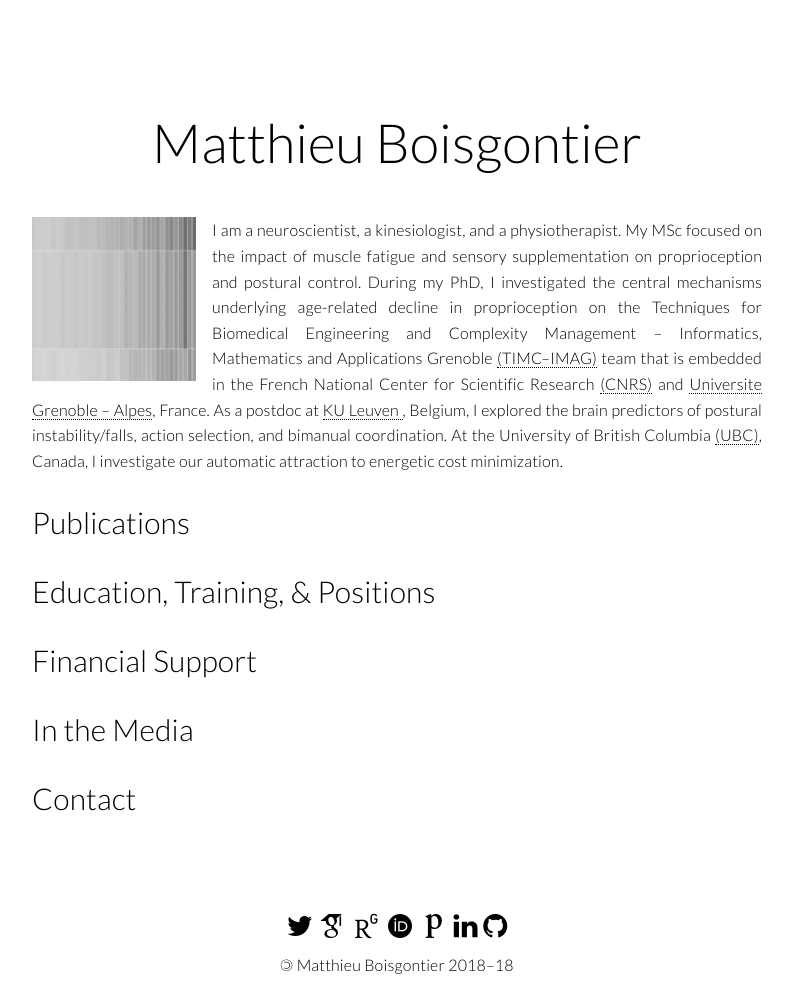
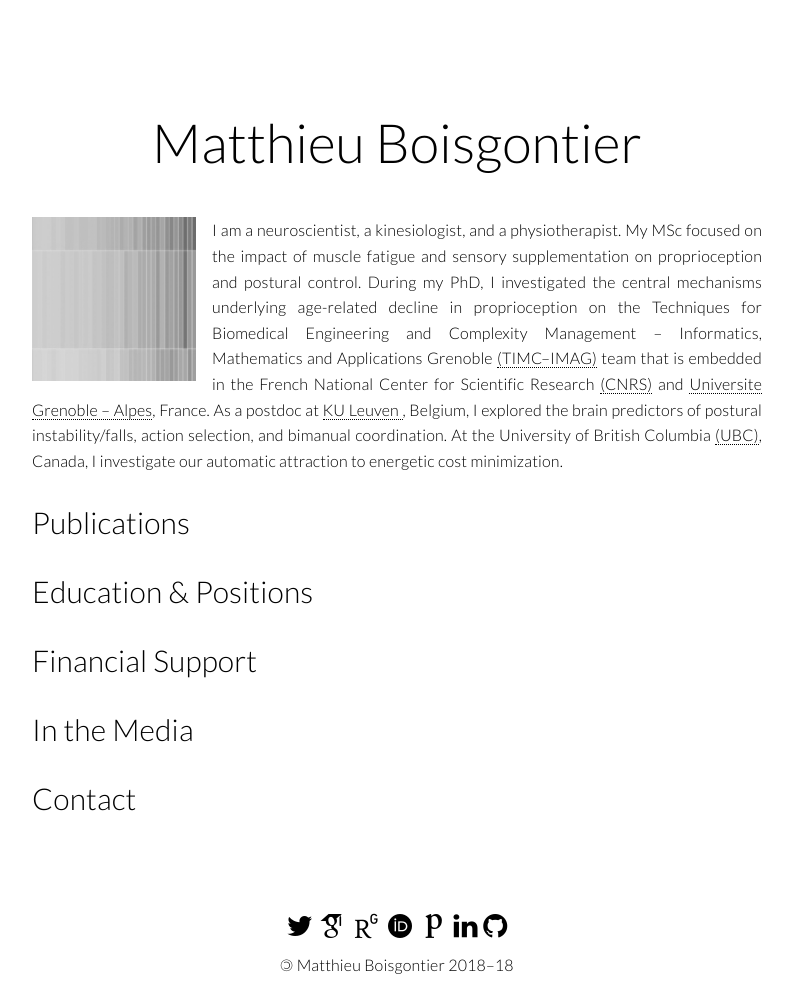
Before and after one commit to matthieuboisgontier/matthieuboisgontier.github.io, a Jekyll site: the page built from index.html, in a window 1280 px wide. Shown: the whole page, without its empty margins (243-1036 px from the left). Built offline with Jekyll 4.4.1, drawn with Linux system fonts in a browser that asks for light colours; nearby versions of some CDN libraries; some web fonts are replaced; a script that is not in the unit is left out; comment, search, counter and statistics services are not loaded.

Commit message:
Update index.html

```diff
--- a/index.html
+++ b/index.html
@@ -21,7 +21,7 @@ layout: default
   </div>
 
   <h1 id="cv" name="cv">
-		<span class="menu">Education, Training, & Positions</span>
+		<span class="menu">Education & Positions</span>
 	</h1>
   <div>
     {% include training.html %}
```
